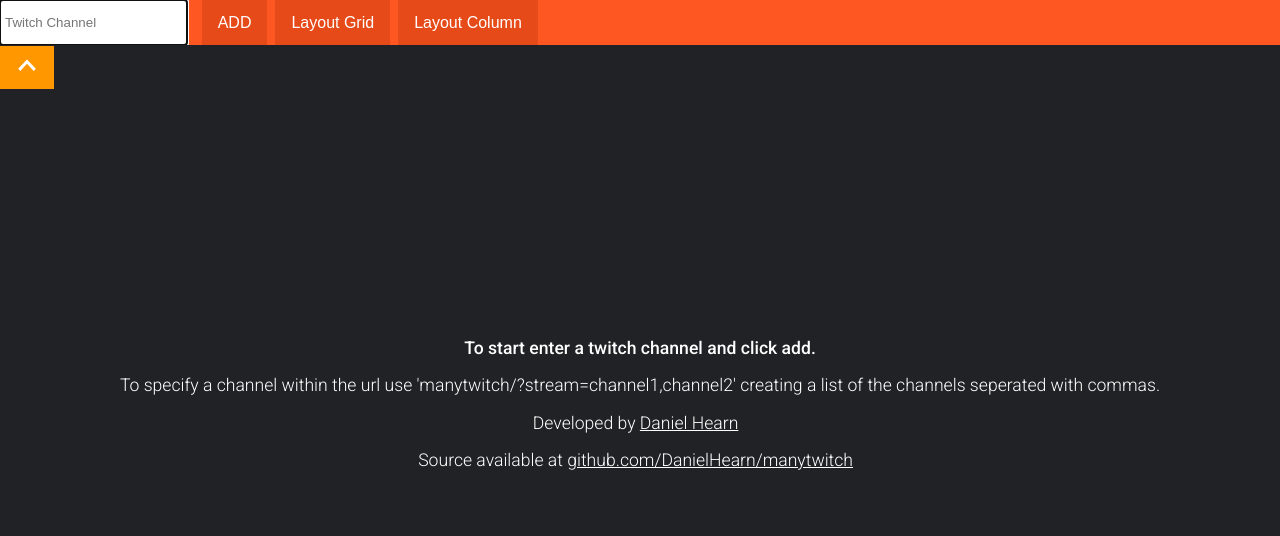
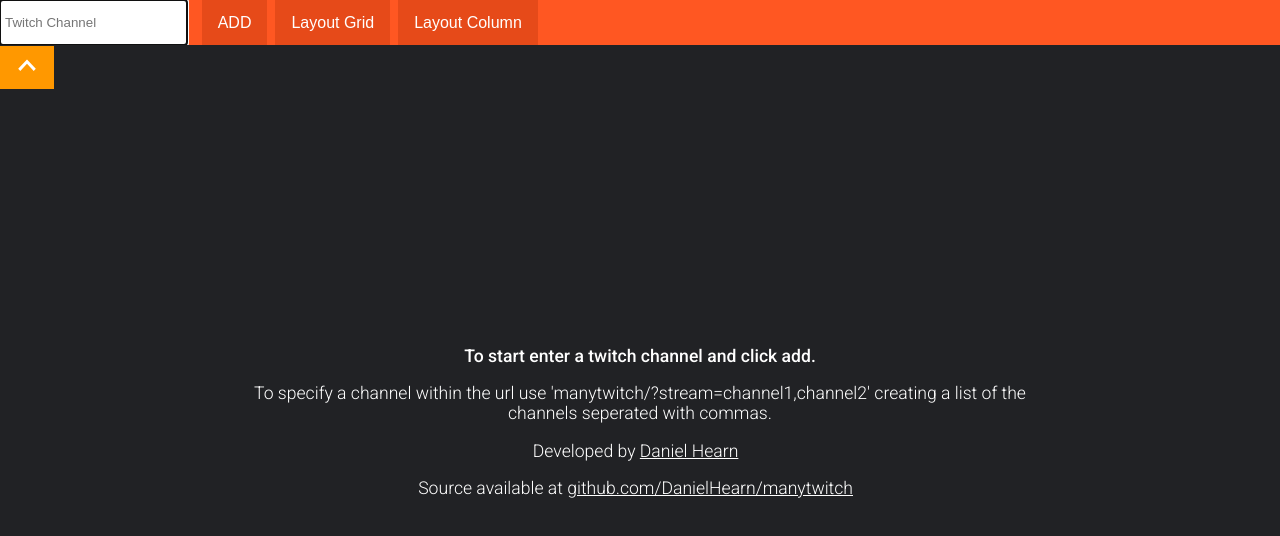
Before and after one commit to DanielHearn/streamist, a plain HTML site: page index.html in a window 1280 px wide. Drawn offline with Linux system fonts and the light colour scheme.

Commit message:
Fix intro section styling

```diff
--- a/style/main.scss
+++ b/style/main.scss
@@ -205,6 +205,8 @@
   text-align: center;
   position: fixed;
   top: 40%;
+  max-width: 50em;
+  padding: 0.5em;
   p:first-child {
     font-weight: 500;
   }
```
Also changed, not shown: style/main.css.
